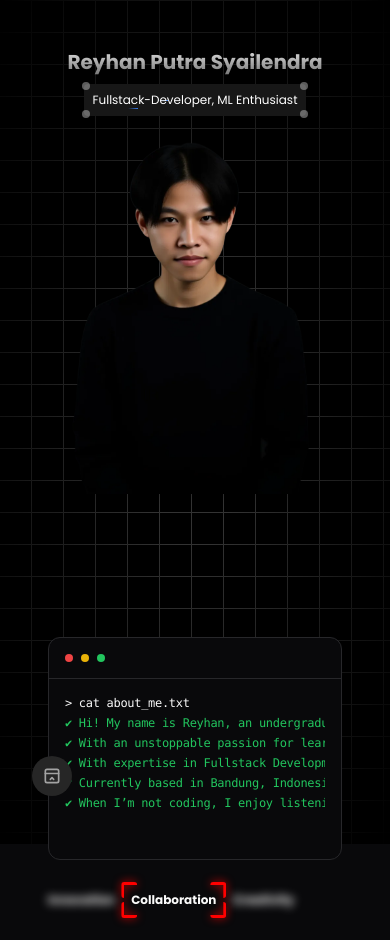
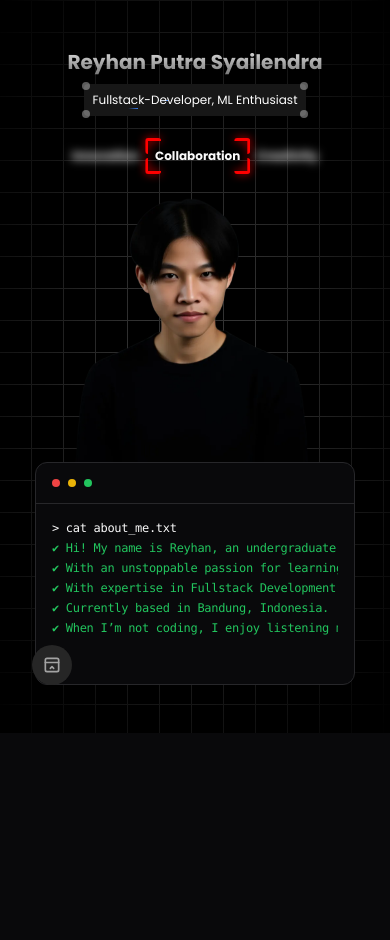
Before and after one commit to reyhanputras/reyhanps-portfolio, a Next.js app: page / in a window 390 px wide. After the commit the page ends 844 px from the top, so only its background shows below. Built offline with nearby package versions, Linux system fonts and the light colour scheme.

Commit message:
fix responsive

```diff
--- a/app/layout.tsx
+++ b/app/layout.tsx
@@ -35,6 +35,8 @@ export default function RootLayout({
   return (
     <html lang='en' className='dark'>
       <body className={`${poppins.className} antialiased md:overflow-hidden`}>
+        <div className='md:h-screen h-fit w-full dark:bg-black bg-white  dark:bg-grid-white/[0.2] bg-grid-black/[0.2] relative'>
+          <div className='absolute pointer-events-none inset-0 flex items-center justify-center dark:bg-black bg-white [mask-image:radial-gradient(ellipse_at_center,transparent_20%,black)]'></div>
           <div className='hidden md:block'>
             <AnimatedCursor
               innerSize={8}
@@ -52,6 +54,7 @@ export default function RootLayout({
           </div>
           {children}
           <FloatingDockUI />
+        </div>
       </body>
     </html>
   );
--- a/app/page.tsx
+++ b/app/page.tsx
@@ -10,14 +10,12 @@ import TrueFocus from "@/components/ui/true-focus";
 
 export default function Home() {
   return (
-    <div className='md:h-screen min-h-screen w-full dark:bg-black bg-white  dark:bg-grid-white/[0.2] bg-grid-black/[0.2] relative '>
-      {/* Radial gradient for the container to give a faded look */}
-      <div className='absolute pointer-events-none inset-0 flex items-center justify-center dark:bg-black bg-white [mask-image:radial-gradient(ellipse_at_center,transparent_20%,black)]'></div>
+    <>
       <div className='absolute left-12 hidden md:block'>
         <Meteors number={20} className='right-0' />
       </div>
-      <main className='p-12 md:p-24'>
-        <div className='flex flex-col gap-2 md:gap-4 items-center md:items-start'>
+      <main className='p-12 md:p-24 h-full'>
+        <div className='flex flex-col gap-2 md:gap-4 items-center justify-center md:items-start'>
           <a className='text-xl sm:text-3xl md:text-5xl font-bold relative bg-clip-text text-transparent bg-gradient-to-b from-neutral-200 to-neutral-500'>
             <DecryptedText
               text='Reyhan Putra Syailendra'
@@ -41,12 +39,22 @@ export default function Home() {
               <div className='text-sm hidden md:block md:text-xl text-white md:font-bold'>
                 <Cover>Fullstack-Developer, Machine Learning Enthusiast</Cover>
               </div>
-              <div className='text-xs md:hidden md:text-xl text-white md:font-bold'>
+              <div className='text-xs md:hidden md:text-xl text-white md:font-bold text-center'>
                 <Cover>Fullstack-Developer, ML Enthusiast</Cover>
+              </div>
+              <div className='sm:hidden w-fit py-8'>
+                <TrueFocus
+                  sentence='Innovation Collaboration Creativity'
+                  manualMode={false}
+                  blurAmount={5}
+                  borderColor='red'
+                  animationDuration={2}
+                  pauseBetweenAnimations={1}
+                />
               </div>
             </AnimatedContent>
           </div>
-          <div className='sm:hidden mx-auto -mt-2'>
+          <div className='sm:hidden mx-auto -mt-8 relative'>
             <AnimatedContent
               distance={150}
               delay={300}
@@ -64,19 +72,10 @@ export default function Home() {
               />
             </AnimatedContent>
           </div>
-          <div className='md:hidden absolute -bottom-24 right-12 left-12'>
+          <div className='sm:hidden -mt-24 z-20 max-w-xs'>
             <TerminalDemo />
-            <div className='w-fit py-8 md:py-4'>
-              <TrueFocus
-                sentence='Innovation Collaboration Creativity'
-                manualMode={false}
-                blurAmount={5}
-                borderColor='red'
-                animationDuration={2}
-                pauseBetweenAnimations={1}
-              />
-            </div>
           </div>
+
           <div className='hidden md:block'>
             <TerminalDemo />
             <div className='w-fit py-8 md:py-4'>
@@ -111,6 +110,6 @@ export default function Home() {
           />
         </AnimatedContent>
       </div>
-    </div>
+    </>
   );
 }
```
Lines whose indentation alone changed are shown as unchanged.
